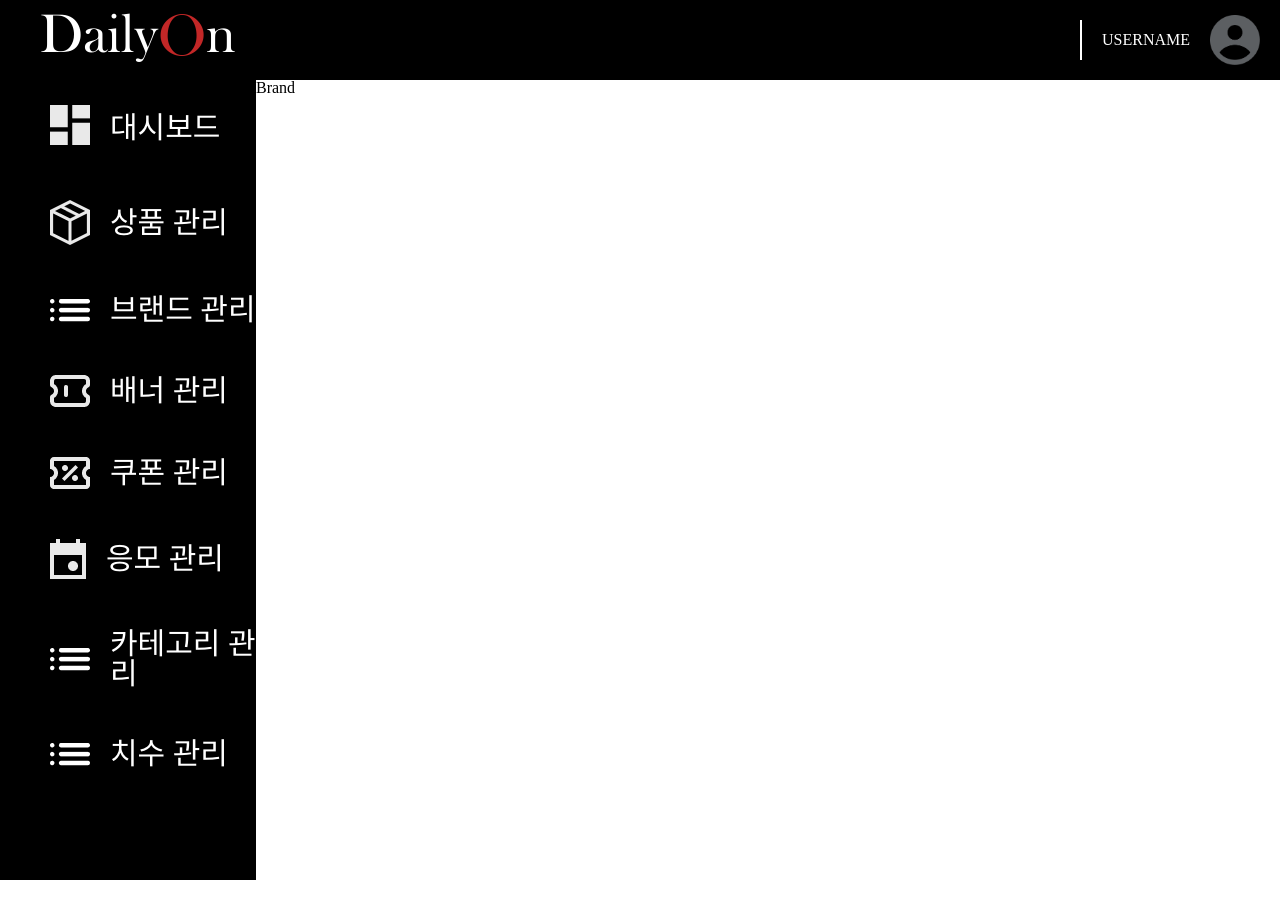
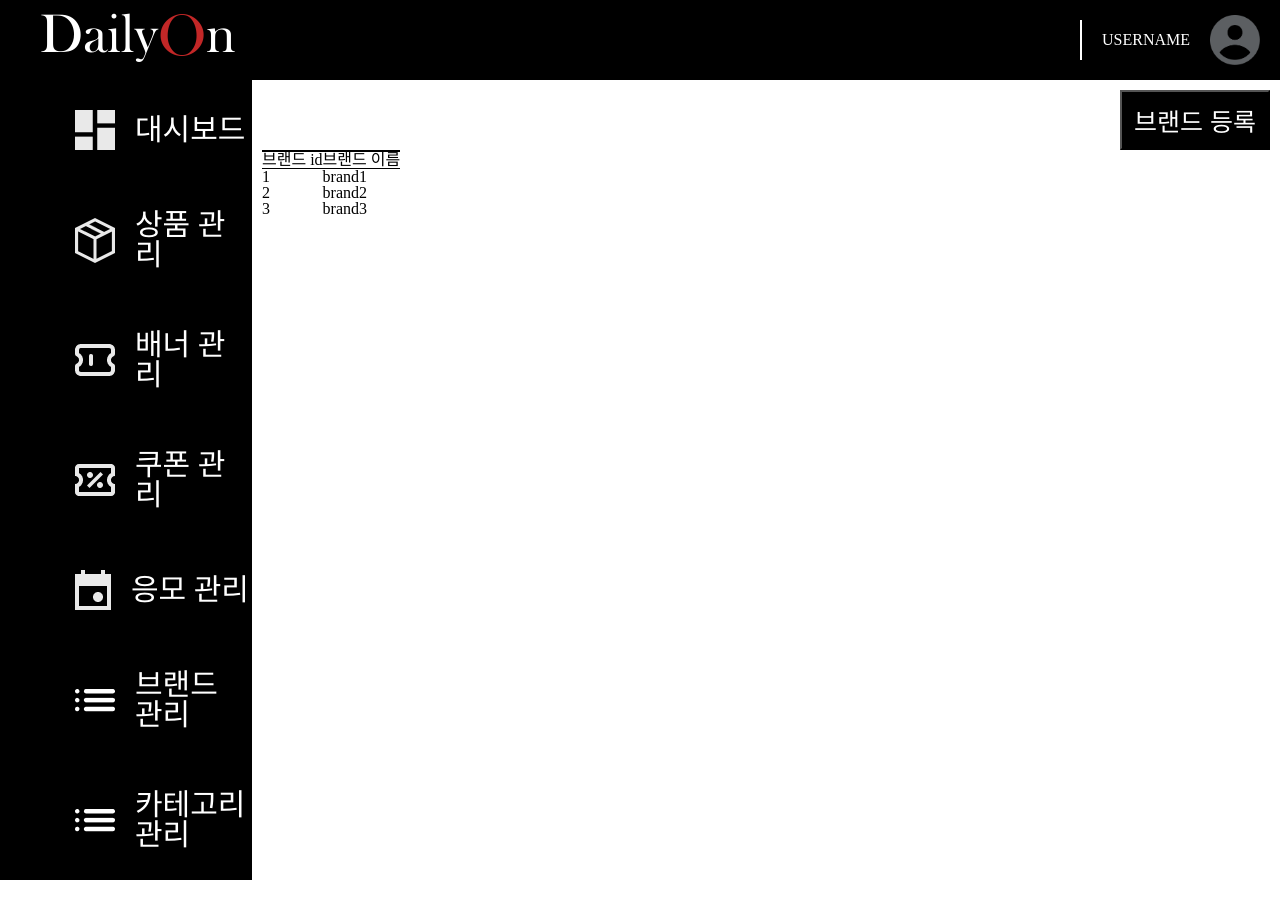
Before and after one commit to lotteon2/dailyon-admin-frontend, a Vue app: page /manage-brand in a window 1280 px wide. Shown: the top 918 px of the page. Before the commit the page ends 880 px from the top, so only its background shows below. Built offline with nearby package versions, Linux system fonts and the light colour scheme.

Commit message:
[FEAT] 테이블 css

```diff
--- /dev/null
+++ b/src/assets/css/brand-manage.css
@@ -0,0 +1,31 @@
+.container {
+    width: 80%;
+    height: 100%;
+    display: flex;
+    flex-direction: column;
+    padding: 10px;
+}
+
+.button-block {
+    display: flex;
+    justify-content: flex-end;
+
+    & button {
+        width: 150px;
+        height: 60px;
+        font-size: 25px;
+        color: white;
+        background-color: black;
+        cursor: pointer;
+    }
+}
+
+.table-block {
+    & table {
+
+        & thead {
+            border-top: black 2px solid;
+            border-bottom: black 1px solid;
+        }
+    }
+}
--- a/src/assets/css/side-bar.css
+++ b/src/assets/css/side-bar.css
@@ -17,11 +17,10 @@
 
 .sidebar-element {
     display: flex;
-    flex-direction: row;
     font-size: 30px;
-    padding-left: 50px;
-    padding-top: 25px;
-    padding-bottom: 25px;
+    padding-left: 75px;
+    padding-top: 30px;
+    padding-bottom: 30px;
     align-items: center;
 
     user-select: none;
--- a/src/components/BrandManageComponent.vue
+++ b/src/components/BrandManageComponent.vue
@@ -1,11 +1,36 @@
 <script setup lang="ts">
-
+const exampleBrands = [
+  { brandId: 1, name: "brand1" },
+  { brandId: 2, name: "brand2" },
+  { brandId: 3, name: "brand3" }
+]
 </script>
 
 <template>
-<h1>Brand</h1>
+  <div class="container">
+    <div class="button-block">
+      <button>브랜드 등록</button>
+    </div>
+    <div class="table-block">
+      <table>
+        <thead>
+          <tr>
+            <th>브랜드 id</th>
+            <th>브랜드 이름</th>
+            <th></th>
+          </tr>
+        </thead>
+        <tbody>
+          <tr v-for="brand in exampleBrands" :key="brand.brandId">
+            <td>{{ brand.brandId }}</td>
+            <td>{{ brand.name }}</td>
+          </tr>
+        </tbody>
+      </table>
+    </div>
+  </div>
 </template>
 
 <style scoped>
-
+@import url("@/assets/css/brand-manage.css");
 </style>
--- a/src/components/SideBarComponent.vue
+++ b/src/components/SideBarComponent.vue
@@ -4,14 +4,10 @@
   <div class="sidebar">
     <div class="sidebar-elements">
       <RouterLink to="/dashboard" class="sidebar-element">
-        <div><img src="@/assets/images/Dashboard_White.png" alt="dashboard" /></div>
-        <div>대시보드</div>
+        <img src="@/assets/images/Dashboard_White.png" alt="dashboard" />대시보드
       </RouterLink>
       <RouterLink to="/manage-product" class="sidebar-element">
         <img src="@/assets/images/Product_White.png" alt="product" />상품 관리
-      </RouterLink>
-      <RouterLink to="/manage-brand" class="sidebar-element">
-        <img src="@/assets/images/Category_White.png" alt="brand" />브랜드 관리
       </RouterLink>
       <RouterLink to="/manage-banner" class="sidebar-element">
         <img src="@/assets/images/Banner_White.png" alt="banner" />배너 관리
@@ -21,6 +17,9 @@
       </RouterLink>
       <RouterLink to="/manage-raffle" class="sidebar-element">
         <img src="@/assets/images/Raffle_White.png" alt="raffle" />응모 관리
+      </RouterLink>
+      <RouterLink to="/manage-brand" class="sidebar-element">
+        <img src="@/assets/images/Category_White.png" alt="brand" />브랜드 관리
       </RouterLink>
       <RouterLink to="/manage-category" class="sidebar-element">
         <img src="@/assets/images/Category_White.png" alt="category" />카테고리 관리
```
